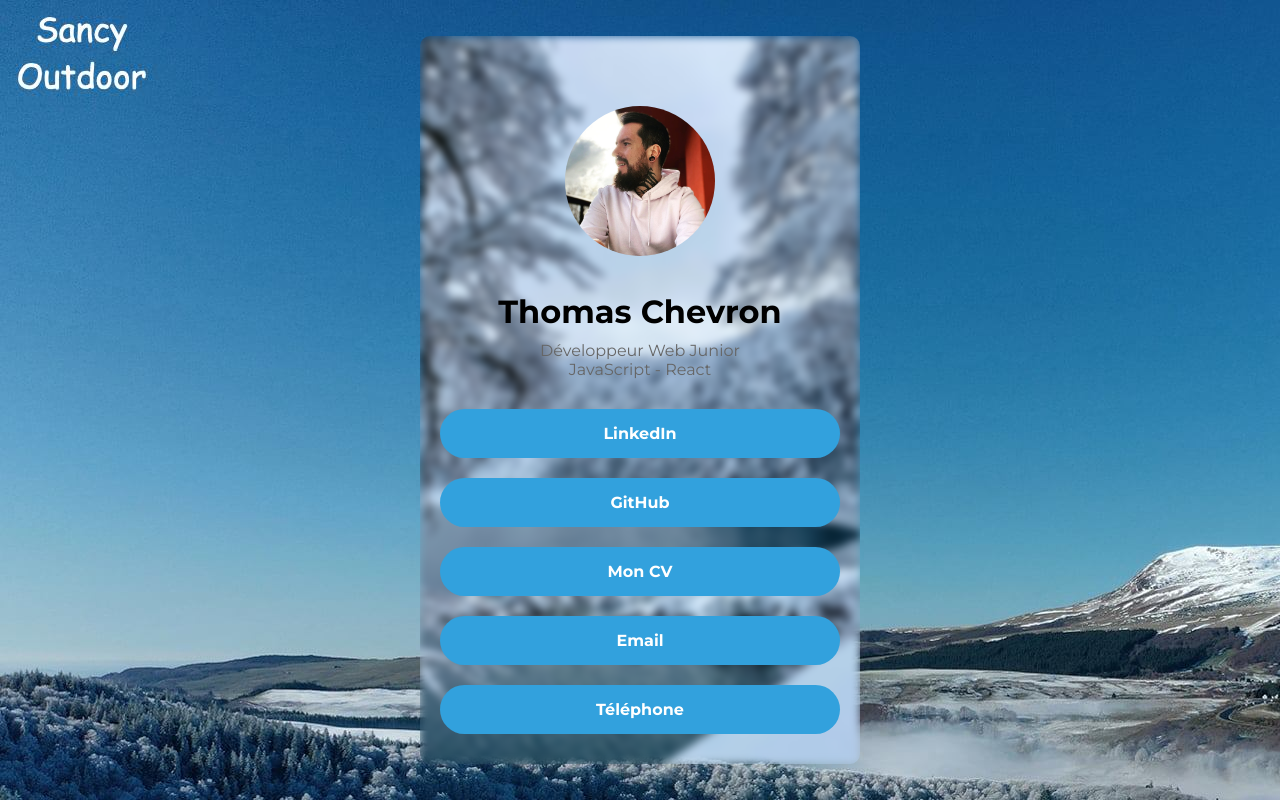
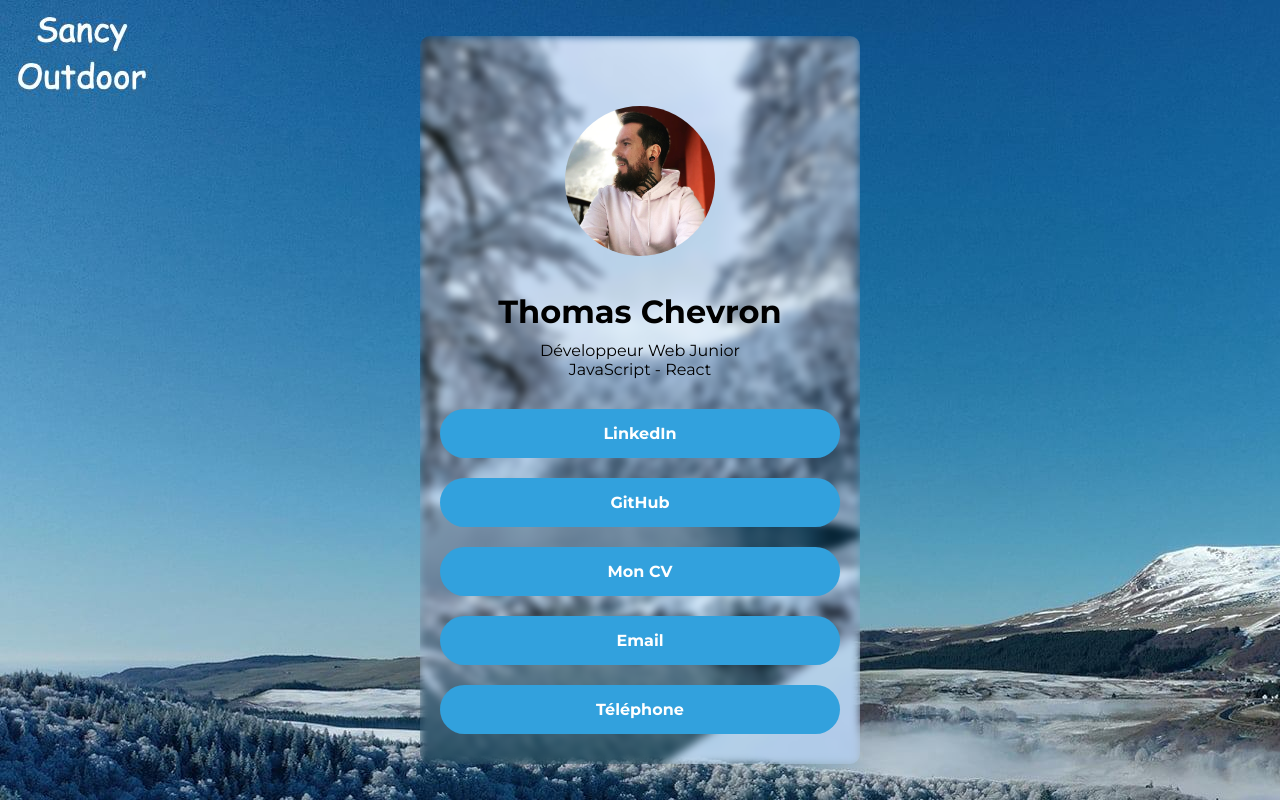
Before and after one commit to SC138/my-qrcode, a React (Create React App) app: page / in a window 1280 px wide. Built offline with nearby package versions, Linux system fonts and the light colour scheme.

Commit message:
Ajust color

```diff
--- a/src/App.css
+++ b/src/App.css
@@ -56,7 +56,7 @@ body {
   margin-top: 0;
   margin-bottom: 20px;
   font-size: 1em;
-  color: #666;
+  color: black;
 }
 
 .profile-image {
```
